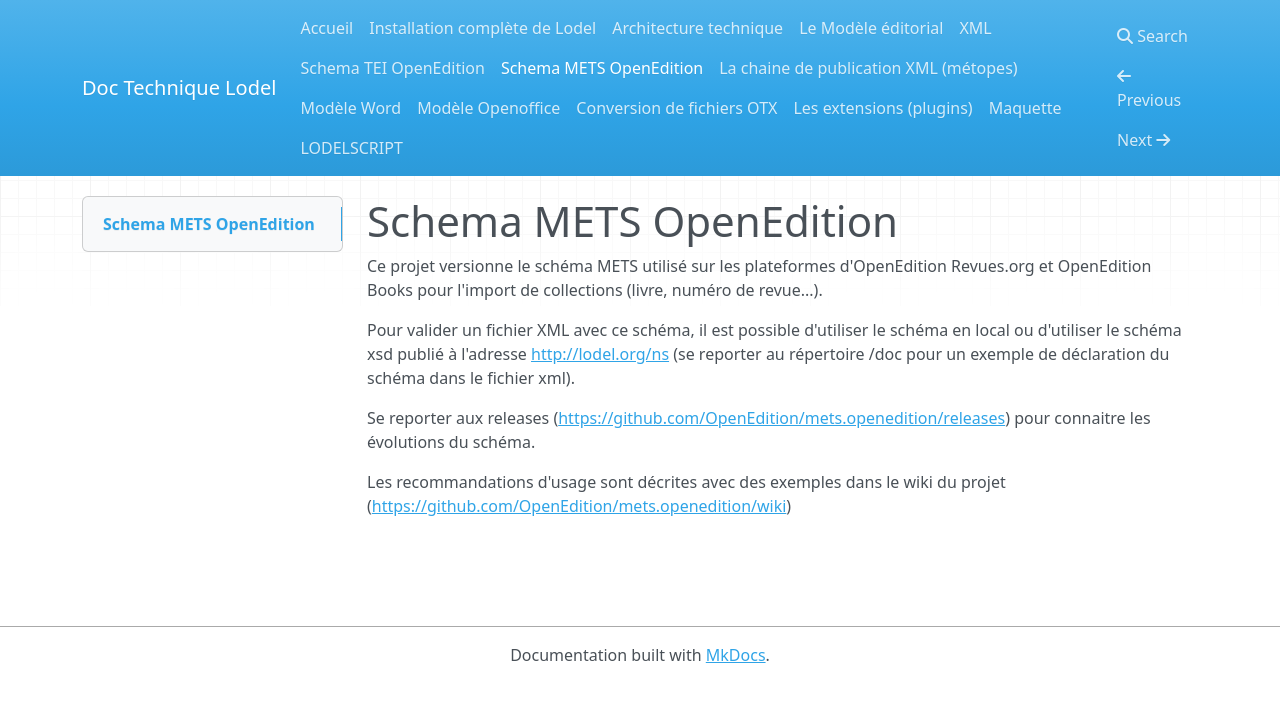
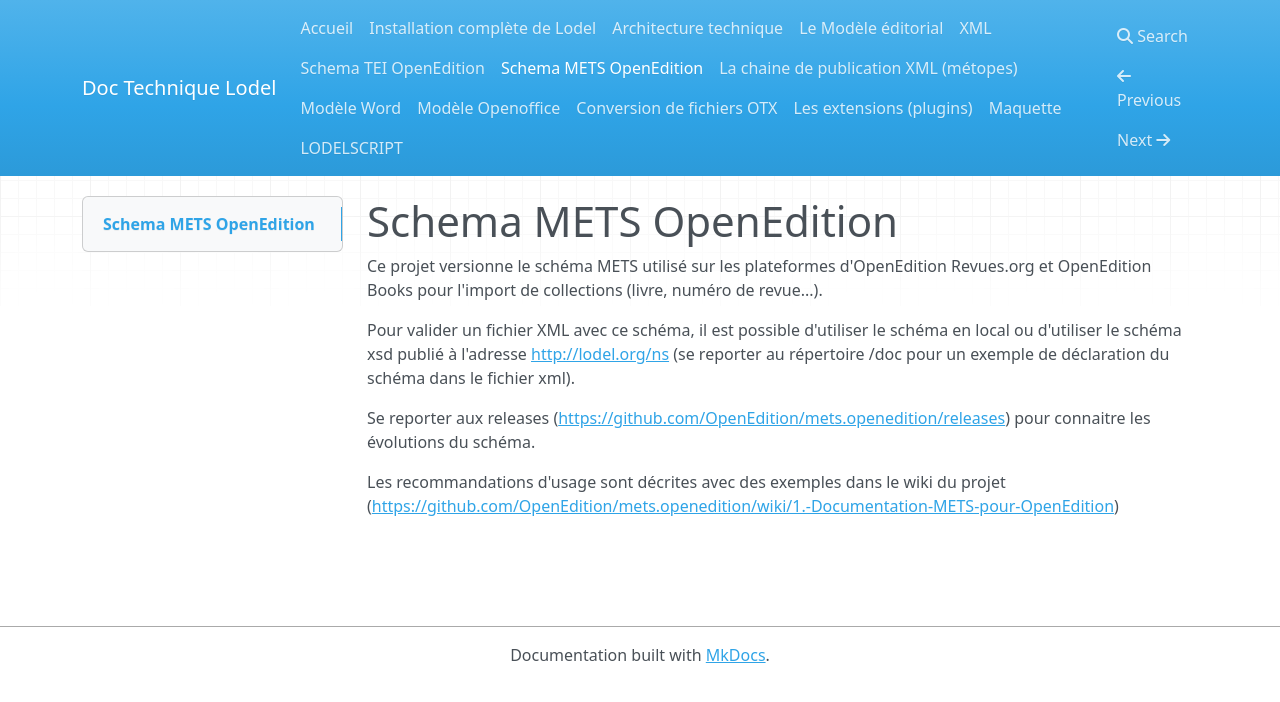
Before and after one commit to ValentinGeorgesDubost/Doc-Lodel, an MkDocs documentation site: the page built from docs/Les-contenus-structurés/Schéma METS.md, in a window 1280 px wide. Shown: the top 702 px of the page. Built offline with MkDocs 1.6.1, drawn with Linux system fonts in a browser that asks for light colours; nearby versions of some CDN libraries; old or Windows-style settings are respelled for this version of MkDocs; part of the change alters nothing that is shown.

Commit message:
Update Schéma METS.md
mise à jour dernier lien wiki mets

```diff
--- a/docs/Les-contenus-structurés/Schéma METS.md
+++ b/docs/Les-contenus-structurés/Schéma METS.md
@@ -7,4 +7,4 @@ Pour valider un fichier XML avec ce schéma, il est possible d'utiliser le sché
 
 Se reporter aux releases (<https://github.com/OpenEdition/mets.openedition/releases>) pour connaitre les évolutions du schéma.
 
-Les recommandations d'usage sont décrites avec des exemples dans le wiki du projet (<https://github.com/OpenEdition/mets.openedition/wiki>)
+Les recommandations d'usage sont décrites avec des exemples dans le wiki du projet (<https://github.com/OpenEdition/mets.openedition/wiki/1.-Documentation-METS-pour-OpenEdition>)
```
